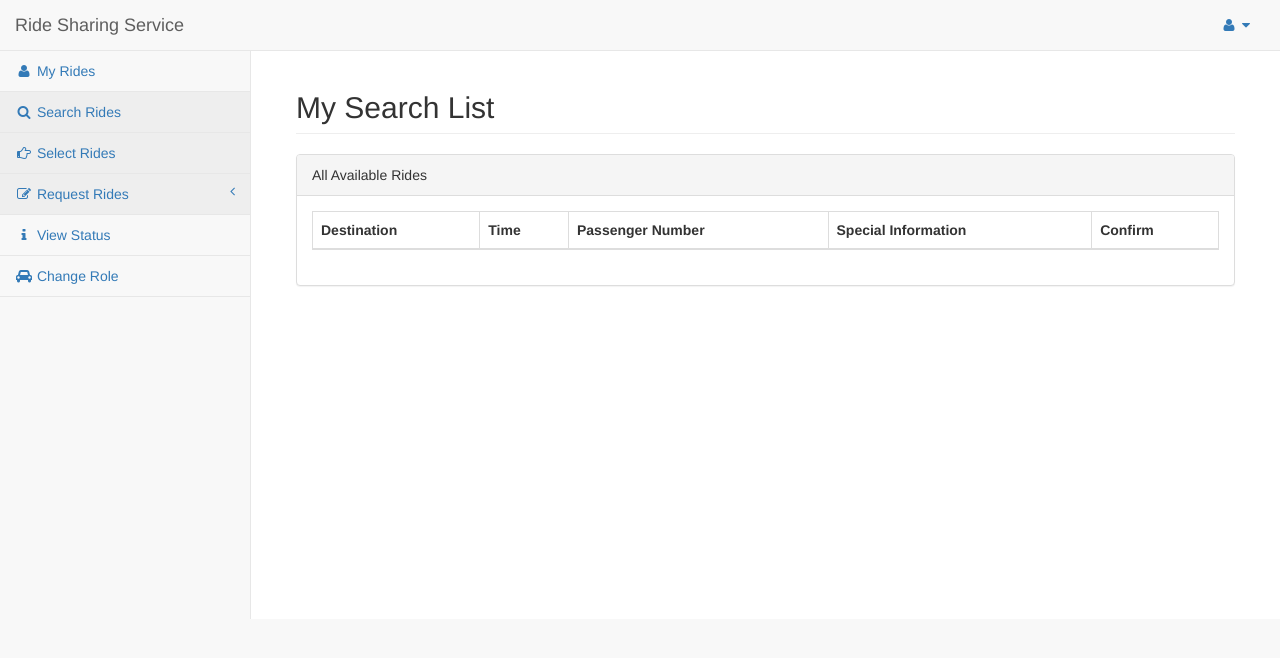
After one commit to AlinaGXY/RideSharing-WebApp, a Django app: page /search/driver/ in a window 1280 px wide. The commit adds this page. Shown: the top 658 px of the page. Run offline with Django 3.2, Linux system fonts and the light colour scheme; a user stored in the database is signed in; tables that the repository leaves empty hold one stand-in row (values such as "Sample post"); lists and menus that the app fills with data are empty; some libraries are stand-ins or nearby versions.

Commit message:
2900night

```diff
--- a/RideApp/templates/base.html
+++ b/RideApp/templates/base.html
@@ -83,7 +83,7 @@
                             <a href=""><i class="fa fa-car fa-fw"></i> Drivers only<span class="fa arrow"></span></a>
                             <ul class="nav nav-second-level">
                                 <li>
-                                    <a href="">Search Rides</a>
+                                    <a href="/search/driver">Search Rides</a>
                                 </li>
                                 <li>
                                     <a href="">View Status</a>
--- /dev/null
+++ b/RideApp/templates/driver_search.html
@@ -0,0 +1,52 @@
+{% extends "base.html" %}
+{% block title %}My Search List{% endblock %}
+{% block content %}
+
+    <h2 class="page-header">My Search List</h2>
+    <div class="row">
+        <div class="col-lg-12">
+            <div class="panel panel-default">
+                <div class="panel-heading">
+                    All Available Rides
+                </div>
+                <!-- /.panel-heading -->
+                <div class="panel-body">
+                    <div class="table-responsive">
+                        <table class="table table-striped table-bordered table-hover">
+                            <thead>
+                            <tr>
+
+                                <th>Destination</th>
+                                <th>Time</th>
+                                <th>Passenger Number</th>
+                                <th>Special Information</th>
+                                <th>Confirm</th>
+                            </tr>
+                            </thead>
+                            <tbody>
+                            {% for ride in rides %}
+
+                                <tr>
+
+                                    <td> {{ ride.destination }}</td>
+                                    <td> {{ ride.arrival_time }}</td>
+                                    <td> {{ ride.passenger_number }}</td>
+                                    <td> {{ ride.special }}</td>
+                                    <td><a href="{% url 'ride-confirm' ride.id %}">Confirm</a></td>
+
+                                </tr>
+                            {% endfor %}
+
+                            </tbody>
+                        </table>
+                    </div>
+                    <!-- /.table-responsive -->
+                </div>
+                <!-- /.panel-body -->
+            </div>
+            <!-- /.panel -->
+        </div>
+
+    </div>
+
+{% endblock %}
--- a/RideApp/views.py
+++ b/RideApp/views.py
@@ -122,7 +122,7 @@ class RideListView(ListView):
 
     def get_queryset(self):
         user = self.request.user
-        if Role.objects.filter(users = request.user)[0].name == 'Driver':
+        if Role.objects.filter(users = user)[0].name == 'Driver':
             rides = Rides.objects.filter(Q(driver = user.username))
         else:
             rides = Rides.objects.filter(Q(passengers = user))
@@ -225,7 +225,7 @@ def DriverSearch(request):
         vehicle_type__in=['', vehicle.type],
         special__in=['', vehicle.special]
     )
-    return render(request, 'driver_search.html', {'result':result})
+    return render(request, 'driver_search.html', {'rides':result})
 
 
 def RideConfirm(request, ride_id):
--- a/rideSharing/settings.py
+++ b/rideSharing/settings.py
@@ -79,7 +79,7 @@ DATABASES = {
         'ENGINE': 'django.db.backends.postgresql',
         'NAME': 'rideSharing',
         'USER': 'postgres',
-        'PASSWORD': '779889',
+        'PASSWORD': 'lifengyi',
         'HOST': '127.0.0.1',
         'PORT': '5432',
     }
--- a/rideSharing/urls.py
+++ b/rideSharing/urls.py
@@ -33,8 +33,8 @@ urlpatterns = [
     path('ridescreate/', views.RideCreate, name = 'create-new-ride'),
     path('rides/<pk>/edit', login_required(views.RideUpdateView.as_view()), name = 'ride-edit'),
     path('addVehicle/', views.addVehicle, name = 'add-vehicle'),
-    # path('rides/<int:ride_id>/confirm',),
+    path('rides/<int:ride_id>/confirm/',views.RideConfirm,name='ride-confirm'),
     # path('search/sharer/'),
-    # path('search/driver/'),
+     path('search/driver/',views.DriverSearch,name='ride-search'),
     # path('ride/<int:ride_id>/join/', views.RideJoin, name = 'join-ride'),
 ]
```
Also changed, not shown: RideApp/migrations/0002_auto_20190128_2340.py (added), RideApp/migrations/0003_auto_20190128_2341.py (added).
